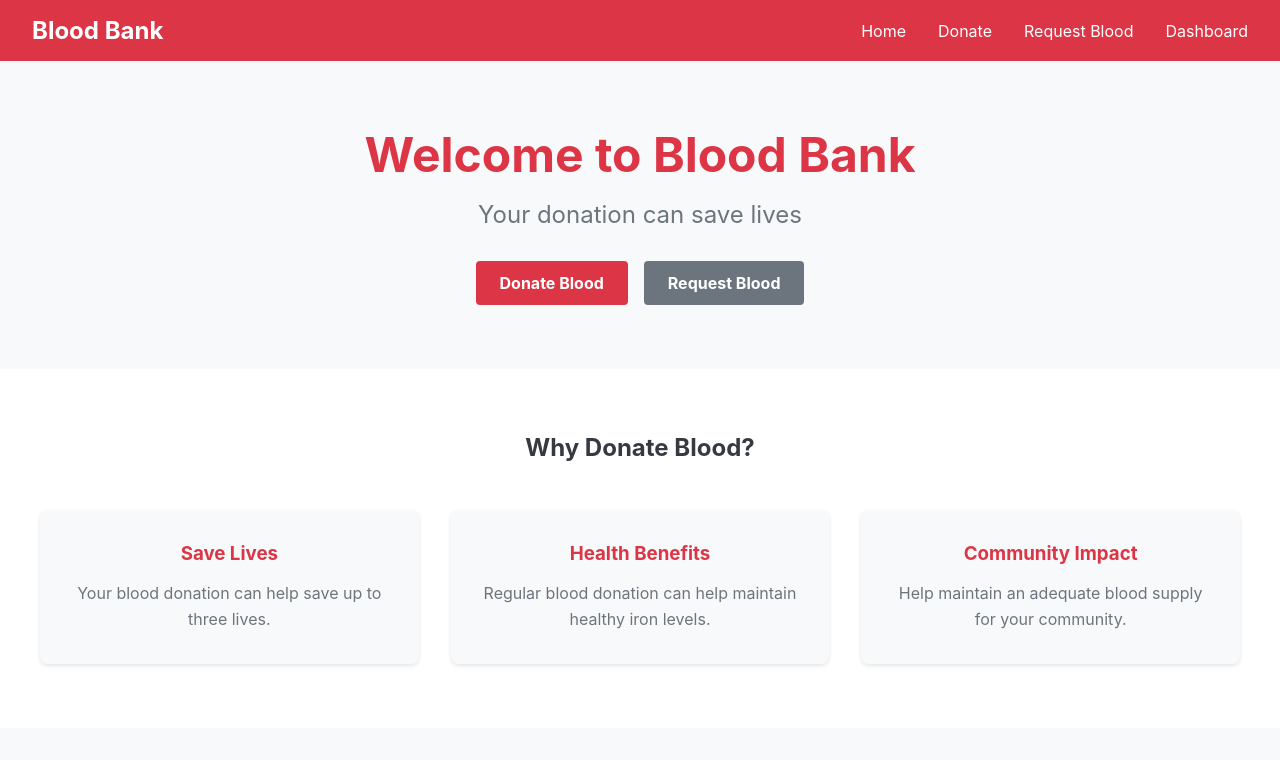
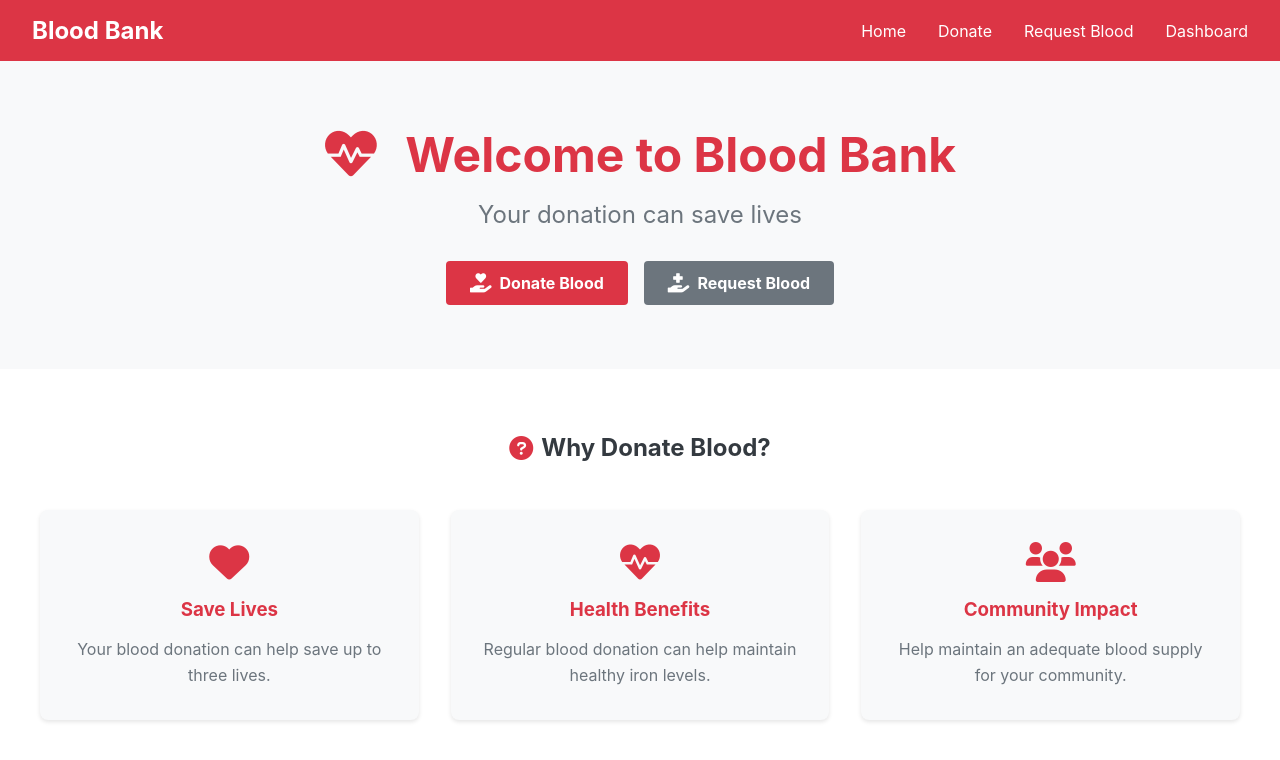
Before and after one commit to Oussama-Kahlaoui/blood_bank, a React (Create React App) app: page / in a window 1280 px wide. Shown: the top 760 px of the page. Built offline with nearby package versions, Linux system fonts and the light colour scheme.

Commit message:
Add professional icons and animations to the website

```diff
--- a/public/index.html
+++ b/public/index.html
@@ -7,7 +7,7 @@
     <meta name="theme-color" content="#000000" />
     <meta
       name="description"
-      content="Web site created using create-react-app"
+      content="Blood Bank Application - Donate Blood, Save Lives"
     />
     <link rel="apple-touch-icon" href="%PUBLIC_URL%/logo192.png" />
     <!--
@@ -24,7 +24,9 @@
       work correctly both with client-side routing and a non-root public URL.
       Learn how to configure a non-root public URL by running `npm run build`.
     -->
-    <title>React App</title>
+    <!-- Font Awesome CDN -->
+    <link rel="stylesheet" href="https://cdnjs.cloudflare.com/ajax/libs/font-awesome/6.0.0/css/all.min.css" />
+    <title>Blood Bank</title>
   </head>
   <body>
     <noscript>You need to enable JavaScript to run this app.</noscript>
--- a/src/pages/Home.js
+++ b/src/pages/Home.js
@@ -6,26 +6,33 @@ const Home = () => {
   return (
     <div className="home">
       <div className="hero-section">
-        <h1>Welcome to Blood Bank</h1>
+        <h1><i className="fas fa-heartbeat"></i> Welcome to Blood Bank</h1>
         <p>Your donation can save lives</p>
         <div className="cta-buttons">
-          <Link to="/donate" className="btn btn-primary">Donate Blood</Link>
-          <Link to="/request" className="btn btn-secondary">Request Blood</Link>
+          <Link to="/donate" className="btn btn-primary">
+            <i className="fas fa-hand-holding-heart"></i> Donate Blood
+          </Link>
+          <Link to="/request" className="btn btn-secondary">
+            <i className="fas fa-hand-holding-medical"></i> Request Blood
+          </Link>
         </div>
       </div>
 
       <div className="info-section">
-        <h2>Why Donate Blood?</h2>
+        <h2><i className="fas fa-question-circle"></i> Why Donate Blood?</h2>
         <div className="info-cards">
           <div className="info-card">
+            <i className="fas fa-heart icon-large"></i>
             <h3>Save Lives</h3>
             <p>Your blood donation can help save up to three lives.</p>
           </div>
           <div className="info-card">
+            <i className="fas fa-heartbeat icon-large"></i>
             <h3>Health Benefits</h3>
             <p>Regular blood donation can help maintain healthy iron levels.</p>
           </div>
           <div className="info-card">
+            <i className="fas fa-users icon-large"></i>
             <h3>Community Impact</h3>
             <p>Help maintain an adequate blood supply for your community.</p>
           </div>
--- a/src/styles/Home.css
+++ b/src/styles/Home.css
@@ -12,6 +12,17 @@
   font-size: 3rem;
   color: #dc3545;
   margin-bottom: 1rem;
+}
+
+.hero-section h1 i {
+  margin-right: 1rem;
+  animation: heartbeat 1.5s ease-in-out infinite;
+}
+
+@keyframes heartbeat {
+  0% { transform: scale(1); }
+  50% { transform: scale(1.1); }
+  100% { transform: scale(1); }
 }
 
 .hero-section p {
@@ -32,6 +43,13 @@
   text-decoration: none;
   font-weight: bold;
   transition: all 0.3s ease;
+  display: inline-flex;
+  align-items: center;
+  gap: 0.5rem;
+}
+
+.btn i {
+  font-size: 1.2rem;
 }
 
 .btn-primary {
@@ -58,6 +76,14 @@
   text-align: center;
   color: #343a40;
   margin-bottom: 3rem;
+  display: flex;
+  align-items: center;
+  justify-content: center;
+  gap: 0.5rem;
+}
+
+.info-section h2 i {
+  color: #dc3545;
 }
 
 .info-cards {
@@ -74,6 +100,17 @@
   border-radius: 0.5rem;
   text-align: center;
   box-shadow: 0 2px 4px rgba(0, 0, 0, 0.1);
+  transition: transform 0.3s ease;
+}
+
+.info-card:hover {
+  transform: translateY(-5px);
+}
+
+.info-card .icon-large {
+  font-size: 2.5rem;
+  color: #dc3545;
+  margin-bottom: 1rem;
 }
 
 .info-card h3 {
@@ -85,3 +122,17 @@
   color: #6c757d;
   line-height: 1.6;
 }
+
+@media (max-width: 768px) {
+  .hero-section h1 {
+    font-size: 2rem;
+  }
+
+  .hero-section p {
+    font-size: 1.2rem;
+  }
+
+  .btn {
+    padding: 0.5rem 1rem;
+  }
+}
```
Also changed, not shown: src/styles/logo.png (added).
